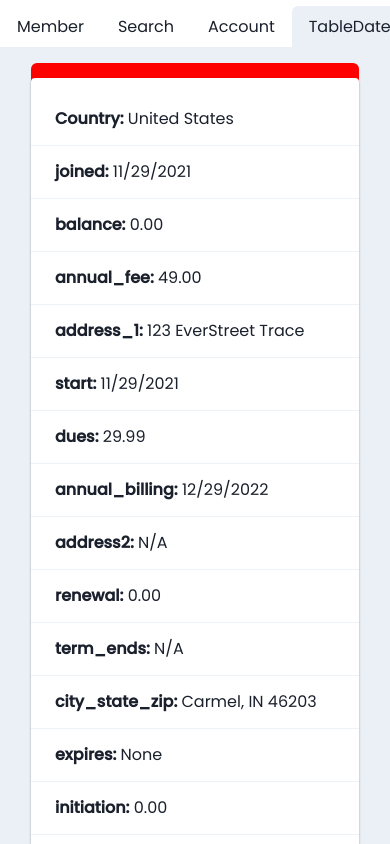
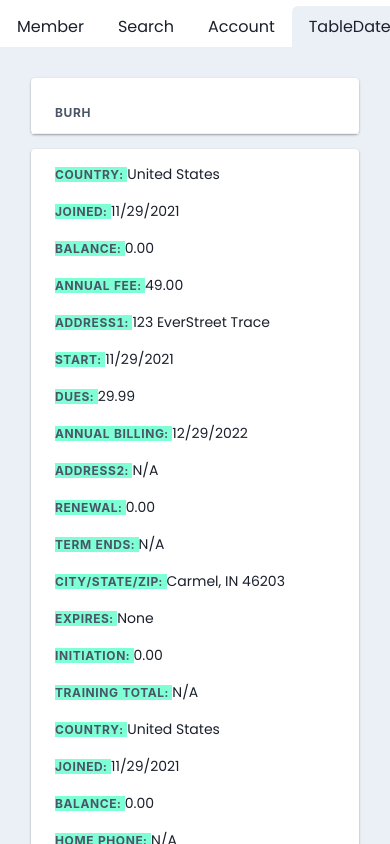
Before and after one commit to ebisLab/la-fitness-but-better, a React (Create React App) app: page / in a window 390 px wide. Both pictures are taken after a click on the tab "TableDate". Shown: the top 844 px of the page. Built offline with nearby package versions, Linux system fonts and the light colour scheme.

Commit message:
better scrolling and responsive

```diff
--- a/src/api/account_fields.js
+++ b/src/api/account_fields.js
@@ -50,59 +50,39 @@ export default {
     {
       id: 'joined',
       show: true,
-      description: 'joined',
+      description: 'Joined',
     },
-    {id: 'balance', show: true, description: 'balance'},
-    {id: 'annual_fee', show: true, description: 'annual_fee'},
-    {id: 'address_1', show: true, description: 'address_1'},
-    {id: 'start', show: true, description: 'start'},
-    {id: 'dues', show: true, description: 'dues'},
-    {id: 'annual_billing', show: true, description: 'annual_billing'},
-    {id: 'address2', show: true, description: 'address2'},
-    {id: 'renewal', show: true, description: 'renewal'},
-    {id: 'term_ends', show: true, description: 'term_ends'},
-    {id: 'city_state_zip', show: true, description: 'city_state_zip'},
-    {id: 'expires', show: true, description: 'expires'},
-    {id: 'initiation', show: true, description: 'initiation'},
-    {id: 'training_total', show: true, description: 'training_total'},
-    {id: 'country', show: true, description: 'country'},
-    {id: 'joined', show: true, description: 'joined'},
-    {id: 'balance', show: true, description: 'balance'},
-    {id: 'home_phone', show: true, description: 'home_phone'},
-    {id: 'access', show: true, description: 'access'},
-    {id: 'first_last', show: true, description: 'first_last'},
-    {id: 'sessions', show: true, description: 'sessions'},
-    {id: 'cell_phone', show: true, description: 'cell_phone'},
-    {id: 'home_club', show: true, description: 'home_club'},
+    {id: 'balance', show: true, description: 'Balance'},
+    {id: 'annual_fee', show: true, description: 'Annual Fee'},
+    {id: 'address_1', show: true, description: 'Address1'},
+    {id: 'start', show: true, description: 'Start'},
+    {id: 'dues', show: true, description: 'Dues'},
+    {id: 'annual_billing', show: true, description: 'Annual Billing'},
+    {id: 'address2', show: true, description: 'Address2'},
+    {id: 'renewal', show: true, description: 'Renewal'},
+    {id: 'term_ends', show: true, description: 'Term Ends'},
+    {id: 'city_state_zip', show: true, description: 'City/State/Zip'},
+    {id: 'expires', show: true, description: 'Expires'},
+    {id: 'initiation', show: true, description: 'Initiation'},
+    {id: 'training_total', show: true, description: 'Training Total'},
+    {id: 'country', show: true, description: 'Country'},
+    {id: 'joined', show: true, description: 'Joined'},
+    {id: 'balance', show: true, description: 'Balance'},
+    {id: 'home_phone', show: true, description: 'Home Phone'},
+    {id: 'access', show: true, description: 'Access'},
+    {id: 'first_last', show: true, description: 'First Last'},
+    {id: 'sessions', show: true, description: 'Sessions'},
+    {id: 'cell_phone', show: true, description: 'Cell Phone'},
+    {id: 'home_club', show: true, description: 'Home Club'},
     {id: '6 MO. VIP', show: true, description: '6 MO. VIP'},
-    {id: 'tl_sessions', show: true, description: 'tl_sessions'},
-    {id: 'emg_phone', show: true, description: 'emg_phone'},
-    {id: 'e_contact', show: true, description: 'e_contact'},
-    {id: 'rate_id', show: true, description: 'rate_id'},
-    {id: 'phone_barcode', show: true, description: 'phone_barcode'},
+    {id: 'tl_sessions', show: true, description: 'Tl Sessions'},
+    {id: 'emg_phone', show: true, description: 'Emg Phone'},
+    {id: 'e_contact', show: true, description: 'E. Contact'},
+    {id: 'rate_id', show: true, description: 'Rate Id'},
+    {id: 'phone_barcode', show: true, description: 'Phone Barcode'},
     {
       id: 'last_name',
-      description: 'last_name',
-      show: true,
-    },
-    {
-      id: 'email',
-      description: 'E-mail',
-      show: true,
-    },
-    {
-      id: 'company',
-      description: 'Company',
-      show: true,
-    },
-    {
-      id: 'ip_address',
-      description: 'IP Address',
-      show: true,
-    },
-    {
-      id: 'country_code',
-      description: 'Country',
+      description: 'Last Name',
       show: true,
     },
   ],
@@ -139,6 +119,28 @@ export default {
       e_contact: 'N/A',
       rate_id: '1142843',
       phone_barcode: true,
+    },
+  ],
+  service_fields: [
+    {
+      id: 'id',
+      description: 'ID',
+      show: false,
+    },
+    {
+      id: 'amenities',
+      description: 'Ameniies',
+      show: true,
+    },
+    {
+      id: 'last_billing',
+      description: 'Last Billing',
+      show: true,
+    },
+    {
+      id: 'current',
+      description: 'Current Billing',
+      show: true,
     },
   ],
   third: [
--- a/src/views/TableDate.js
+++ b/src/views/TableDate.js
@@ -27,27 +27,250 @@ export default function TableDate() {
       <Table className="acc_table">
         <Thead>
           <Tr>
+            <Th>burh</Th>
+          </Tr>
+          {/* <Tr>
             {data.fields
               .filter(item => item.show)
               .map(item => (
                 <Th>{item.description}</Th>
               ))}
-          </Tr>
+          </Tr> */}
         </Thead>
         <Tbody>
           {data.items.map((item, index) => {
             return (
-              <Tr key={index}>
-                {data.fields
-                  .filter(field => field.show)
-                  .map(field => (
-                    <Td data-th={field.description}>{item[field.id]}</Td>
-                  ))}
-              </Tr>
+              <>
+                <Tr key={index}>
+                  {data.fields
+                    .filter(field => field.show)
+                    .map(field => (
+                      <Td data-th={field.description}>{item[field.id]}</Td>
+                    ))}
+                </Tr>
+              </>
             );
           })}
+        </Tbody>
+      </Table>
+
+      <Table>
+        <Tr>
+          <Td>fooo</Td>
+          <Td>fooo</Td>
+          <Td>fooo</Td>
+        </Tr>
+      </Table>
+
+      <Table className="amn_table">
+        {/* <Thead>
+          <Th>jesus</Th>
+          <Th>take</Th>
+          <Th>the</Th>
+        </Thead> */}
+        <Tbody
+          style={{
+            display: 'grid',
+            gridTemplateColumns: '1fr 2fr',
+            // gridTemplateColumns: 'repeat(auto-fit, minmax(100px, 1fr))',
+            // width: '300px',
+          }}>
+          <Td
+            style={{
+              display: 'block',
+              height: ' 100%',
+              overflowY: 'scroll',
+              width: 'fit-content',
+              maxHeight: '50vh',
+              margin: '16px 0',
+            }}>
+            <Table size="sm">
+              <Tbody>
+                <Tr>
+                  <Th>Service</Th>
+                  <Th>Dues</Th>
+                  <Th>Freeze</Th>
+                </Tr>
+                <Tr>
+                  <Td>Fitness (0.00%)</Td>
+                  <Td>0.00</Td>
+                  <Td>0.00</Td>
+                </Tr>
+                <Tr>
+                  <Td>2 Guest Priviledges</Td>
+                  <Td>0.00</Td>
+                  <Td>0.00</Td>
+                </Tr>
+                <Tr>
+                  <Td>MultiState</Td>
+                  <Td>0.00</Td>
+                  <Td>0.00</Td>
+                </Tr>
+                <Tr>
+                  <Td>Group Fitness</Td>
+                  <Td>0.00</Td>
+                  <Td>0.00</Td>
+                </Tr>
+                <Tr>
+                  <Td>Pool Whirlpool Spa</Td>
+                  <Td>0.00</Td>
+                  <Td>0.00</Td>
+                </Tr>
+                <Tr>
+                  <Td>Cycle Class</Td>
+                  <Td>0.00</Td>
+                  <Td>0.00</Td>
+                </Tr>
+                <Tr>
+                  <Td>LA Fitness Access</Td>
+                  <Td>0.00</Td>
+                  <Td>0.00</Td>
+                </Tr>
+                <Tr>
+                  <Td>Esporta Access</Td>
+                  <Td>0.00</Td>
+                  <Td>0.00</Td>
+                </Tr>
+                <Tr>
+                  <Td>Esporta Access</Td>
+                  <Td>0.00</Td>
+                  <Td>0.00</Td>
+                </Tr>
+                <Tr>
+                  <Td>Esporta Access</Td>
+                  <Td>0.00</Td>
+                  <Td>0.00</Td>
+                </Tr>
+                <Tr>
+                  <Td>Esporta Access</Td>
+                  <Td>0.00</Td>
+                  <Td>0.00</Td>
+                </Tr>
+                <Tr>
+                  <Td>Esporta Access</Td>
+                  <Td>0.00</Td>
+                  <Td>0.00</Td>
+                </Tr>
+                <Tr>
+                  <Td>Esporta Access</Td>
+                  <Td>0.00</Td>
+                  <Td>0.00</Td>
+                </Tr>
+              </Tbody>
+            </Table>
+          </Td>
+          <Td className="grid-container grid-container--fit">
+            <Table size="sm" className="amn_table_billing">
+              <Tbody>
+                <Tr
+                  style={{
+                    display: 'grid',
+                    gridTemplateColumns: 'repeat(auto-fit, minmax(100px, 1fr))',
+                  }}>
+                  {data.items.map((item, index) => {
+                    return (
+                      //   <React>
+                      //     <Tr key={index}>
+                      data.fields
+                        .filter(field => field.show)
+                        .map(field => (
+                          <Td
+                            // style={{whiteSpace: 'nowrap'}}
+                            key={index}
+                            data-th={field.description}>
+                            {item[field.id]}
+                          </Td>
+                        ))
+                      //     </Tr>
+                      //   </React>
+                    );
+                  })}
+                </Tr>
+              </Tbody>
+              {/* <Tbody>
+                <Tr> */}
+              {/* <Td className="grid-element">wheel</Td>
+              <Td className="grid-element">wheel</Td>
+              <Td className="grid-element">wheel</Td>
+              <Td className="grid-element">wheel</Td>
+              <Td className="grid-element">wheel</Td>
+              <Td className="grid-element">wheel</Td>
+              <Td className="grid-element">wheel</Td>
+              <Td className="grid-element">wheel</Td>
+              <Td className="grid-element">wheel</Td>
+              <Td className="grid-element">wheel</Td>
+              <Td className="grid-element">wheel</Td>
+              <Td className="grid-element">wheel</Td>
+
+              <Td className="grid-element">wheel</Td>
+              <Td className="grid-element">wheel</Td>
+              <Td className="grid-element">wheel</Td>
+              <Td className="grid-element">wheel</Td> */}
+              {/* {data.items.map((item, index) => {
+            return (
+              <>
+                <Tr key={index}>
+                  {data.fields
+                    .filter(field => field.show)
+                    .map(field => (
+                      <Td data-th={field.description}>{item[field.id]}</Td>
+                    ))}
+                </Tr>
+              </>
+            );
+          })} */}
+              {/* </Tr>
+              </Tbody> */}
+            </Table>
+          </Td>
         </Tbody>
       </Table>
     </div>
   );
 }
+
+{
+  /* <Td
+                    className="grid-container grid-container--fit"
+                    style={{width: '120%'}}>
+                    <Table>
+                      <Tbody>
+                        <Tr>
+                          {data.fields
+                            .filter(field => field.show)
+                            .map(field => (
+                              <Td
+                                className="grid-element"
+                                data-th={field.description}
+                                style={{
+                                  paddingBottom: 'unset',
+                                  borderBottom: 'none',
+                                  lineHeight: 'unset',
+                                }}>
+                                {item[field.id]}
+                              </Td>
+                            ))}
+                        </Tr>
+                      </Tbody>
+                    </Table>
+                  </Td> */
+}
+
+{
+  /* <Table size={'sm'} className="amn_table">
+<Thead>
+  <Tr>
+    {data.service_fields
+      .filter(item => item.show)
+      .map(item => (
+        <Th>{item.description}</Th>
+      ))}
+  </Tr>
+</Thead>
+<Tbody>
+  <Tr>
+    <Td>food t</Td>
+  </Tr>
+</Tbody>
+</Table> */
+}
--- a/src/views/tabledatestyle.css
+++ b/src/views/tabledatestyle.css
@@ -1,11 +1,10 @@
 .acc_table_container {
+    font-size: var(--chakra-fontSizes-sm);
     display: flex;
     flex-direction: column;
     justify-content: center;
     padding: 0 15px;
     text-align: center;
-    margin-top: 0;
-    margin-bottom: 0;
   }
 
   .acc_table {
@@ -16,17 +15,13 @@
     box-shadow: 0 1px 3px rgba(0, 0, 0, 0.12), 0 1px 2px rgba(0, 0, 0, 0.24);
   }
 
-
-  @media (max-width: 900px) {
     .acc_table {
-        background-color: red;
-      /* background-color: transparent; */
+        background-color: transparent;
         box-shadow: none;
       }
-
-    .acc_table thead {
+      /* .acc_table thead {
         display: none;
-    }
+      } */
 
       .acc_table tr {
         display: block;
@@ -38,26 +33,32 @@
       }
 
       .acc_table td {
-      /* border: 0;
-      padding-top: 0;*/
-      font-weight: normal;
-      white-space: nowrap;
+        border: 0;
+        padding-top: 0;
       }
 
       .acc_table td:before {
         content: attr(data-th) ": ";
-      font-weight: bold;
+        font-family: var(--chakra-fonts-heading);
+    font-weight: var(--chakra-fontWeights-bold);
+    text-transform: uppercase;
+    letter-spacing: var(--chakra-letterSpacings-wider);
+    text-align: start;
+    font-size: var(--chakra-fontSizes-xs);
+    color: var(--chakra-colors-gray-600);
+    background-color: aquamarine;
       }
+
+
 
       .acc_table tr {
         display: grid;
-      grid-template-columns: 33.3% 33.3% 33.3%;
+        grid-template-columns: 1fr 1fr 1fr 1fr;
       }
-  }
+
 
   @media (max-width: 800px) {
     .acc_table tr {
-        /* background-color: yellow; */
 
       grid-template-columns: 50% 50%;
     }
@@ -65,8 +66,72 @@
 
   @media (max-width: 600px) {
     .acc_table tr {
-        /* background-color: greenyellow; */
 
       grid-template-columns: 100%;
     }
   }
+
+  /* second table */
+
+  .amn_table {
+    border-spacing: 0;
+    border-radius: 6px;
+    background-color: #fff;
+    width: 100%;
+    box-shadow: 0 1px 3px rgba(0, 0, 0, 0.12), 0 1px 2px rgba(0, 0, 0, 0.24);
+
+  }
+
+  .amn_table_billing td {
+    padding-bottom: unset;
+    border-bottom: unset;
+    /* display: block;
+    margin-top: 15px;
+    padding-top: 15px;
+    border-radius: 4px;
+    background-color: #fff;
+    box-shadow: 0 1px 3px rgba(0, 0, 0, 0.12), 0 1px 2px rgba(0, 0, 0, 0.24); */
+  }
+
+  .amn_table_billing td:before {
+    content: attr(data-th) ": ";
+    font-family: var(--chakra-fonts-heading);
+font-weight: var(--chakra-fontWeights-bold);
+text-transform: uppercase;
+letter-spacing: var(--chakra-letterSpacings-wider);
+text-align: start;
+font-size: var(--chakra-fontSizes-xs);
+color: var(--chakra-colors-gray-600);
+background-color: aquamarine;
+  }
+  /* .amn_table td:before {
+    content: attr(data-th) ": ";
+    font-family: var(--chakra-fonts-heading);
+font-weight: var(--chakra-fontWeights-bold);
+text-transform: uppercase;
+letter-spacing: var(--chakra-letterSpacings-wider);
+text-align: start;
+font-size: var(--chakra-fontSizes-xs);
+color: var(--chakra-colors-gray-600);
+background-color: aquamarine;
+  }
+
+  .amn_table tr {
+    display: grid;
+    grid-template-columns: repeat(2, 1fr);
+
+  } */
+
+  .grid-container {
+    display: grid;
+}
+.grid-container--fit {
+    grid-template-columns: repeat(auto-fit, minmax(100px, 1fr));
+}
+
+.grid-element {
+    background-color: deepPink;
+    padding: 20px;
+    color: #fff;
+    border: 1px solid #fff;
+  }
```
Lines whose indentation alone changed are shown as unchanged.
